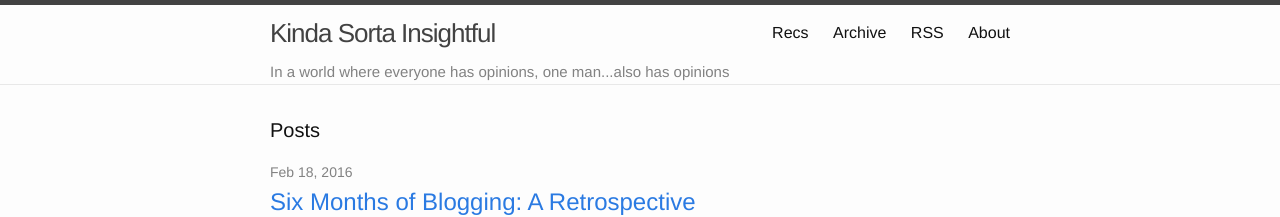
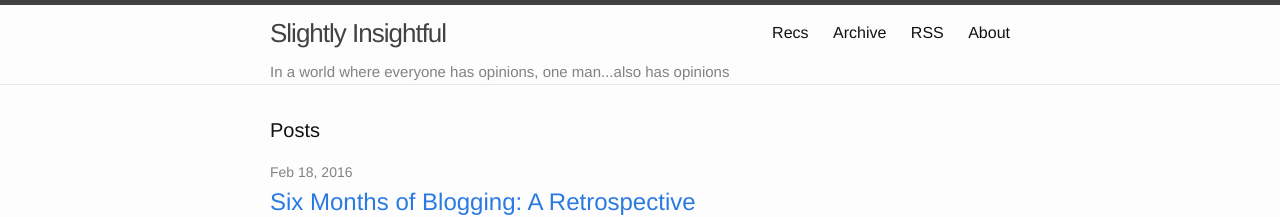
Before and after one commit to alexirpan/alexirpan.github.io, a Jekyll site: the page built from index.html, in a window 1280 px wide and 900 px high. Shown: the top 217 px of the window. Built offline with Jekyll 4.4.1, drawn with Linux system fonts in a browser that asks for light colours; the list of posts is cut into pages by our own code; some of the changed text lies outside the part shown.

Commit message:
Changing title

```diff
--- a/_config.yml
+++ b/_config.yml
@@ -1,5 +1,5 @@
 # Site settings
-title: Kinda Sorta Insightful
+title: Slightly Insightful
 description: > # this means to ignore newlines until "baseurl:"
   In a world where everyone has opinions, one man...also has opinions
 baseurl: "" # the subpath of your site, e.g. /blog/
```
